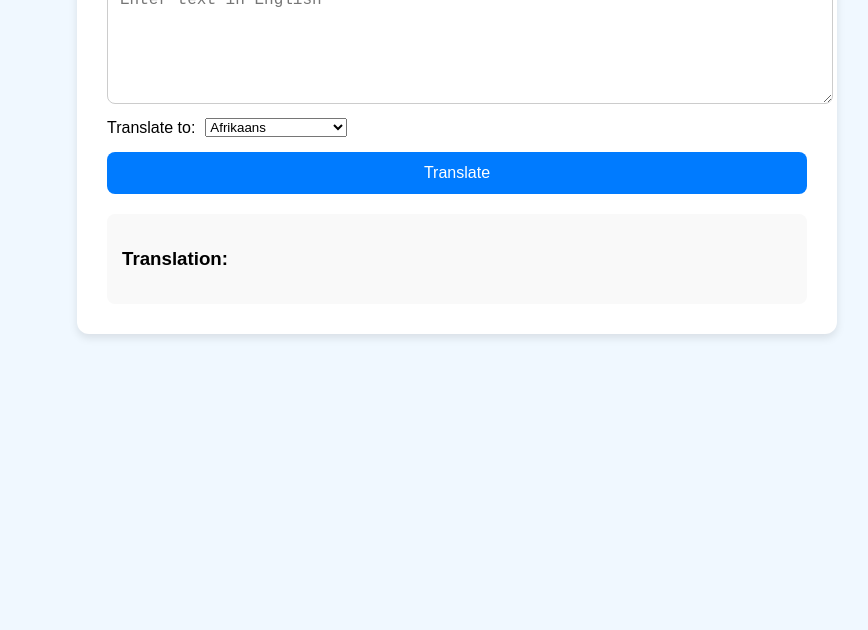
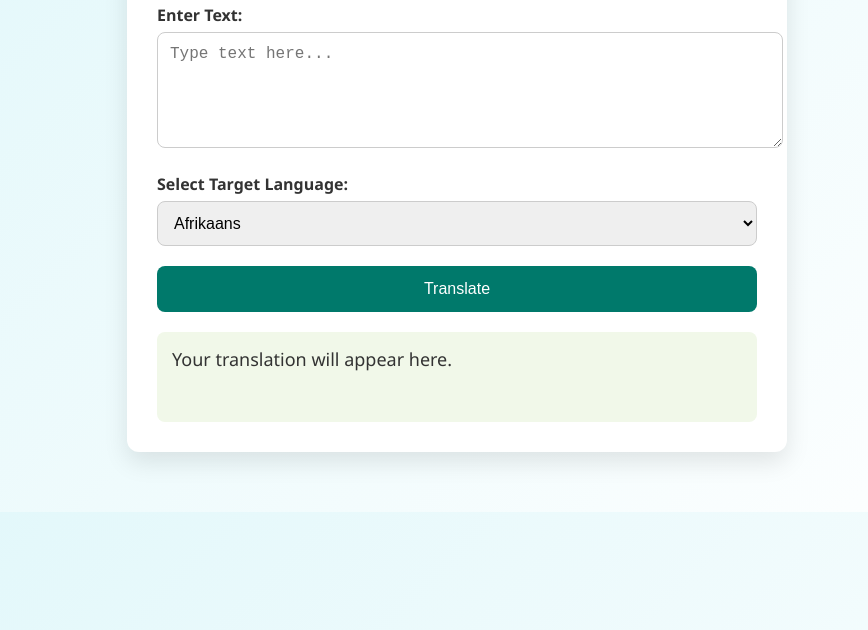
Before and after one commit to David-Ikejiaku60/bilingual-translation-app, a plain HTML site: page index.html in a window 1280 px wide. Shown: the part 170-800 px from the top of the page, without its empty margins (183-1051 px from the left). Drawn offline with Linux system fonts and the light colour scheme.

Commit message:
Polished UI with new styling

```diff
--- a/index.html
+++ b/index.html
@@ -8,13 +8,12 @@
 </head>
 <body>
   <div class="container">
-    <h1>Bilingual Translation App</h1>
+    <h1>Bilingual Translator</h1>
 
-    <div class="translator-box">
-      <textarea id="sourceText" placeholder="Enter text in English"></textarea>
+    <label for="sourceText">Enter Text:</label>
+    <textarea id="sourceText" rows="5" placeholder="Type text here..."></textarea>
 
-      <div class="language-select">
-        <label for="targetLang">Translate to:</label>
+    <label for="targetLang">Select Target Language:</label>
     <select id="targetLang">
       <option value="af">Afrikaans</option>
       <option value="ar">Arabic</option>
@@ -55,15 +54,10 @@
       <option value="uk">Ukrainian</option>
       <option value="vi">Vietnamese</option>
     </select>
-      </div>
 
     <button onclick="translateText()">Translate</button>
 
-      <div class="result-box">
-        <h3>Translation:</h3>
-        <p id="translatedText"></p>
-      </div>
-    </div>
+    <div id="translatedText">Your translation will appear here.</div>
   </div>
 
   <script src="script.js"></script>
--- a/style.css
+++ b/style.css
@@ -1,61 +1,65 @@
 body {
-  font-family: Arial, sans-serif;
-  background: #f0f8ff;
+  font-family: 'Segoe UI', Tahoma, Geneva, Verdana, sans-serif;
+  background: linear-gradient(135deg, #e0f7fa, #ffffff);
   margin: 0;
   padding: 0;
+  color: #333;
 }
 
 .container {
-  width: 90%;
-  max-width: 700px;
-  margin: 40px auto;
-  background: #fff;
+  max-width: 600px;
+  margin: 60px auto;
   padding: 30px;
+  background: white;
+  box-shadow: 0 10px 25px rgba(0, 0, 0, 0.1);
   border-radius: 12px;
-  box-shadow: 0 4px 8px rgba(0,0,0,0.1);
 }
 
 h1 {
   text-align: center;
+  color: #00796b;
   margin-bottom: 20px;
 }
 
-.translator-box textarea {
-  width: 100%;
-  height: 100px;
-  padding: 12px;
-  font-size: 16px;
-  margin-bottom: 10px;
-  border-radius: 8px;
-  border: 1px solid #ccc;
+label {
+  display: block;
+  margin-bottom: 6px;
+  font-weight: bold;
 }
 
-.language-select {
-  display: flex;
-  align-items: center;
-  gap: 10px;
-  margin-bottom: 15px;
+textarea,
+select {
+  width: 100%;
+  padding: 12px;
+  margin-bottom: 20px;
+  border: 1px solid #ccc;
+  border-radius: 8px;
+  resize: vertical;
+  font-size: 16px;
 }
 
 button {
-  display: block;
   width: 100%;
-  padding: 12px;
-  background-color: #007bff;
+  background-color: #00796b;
   color: white;
+  border: none;
+  padding: 14px;
   font-size: 16px;
-  border: none;
   border-radius: 8px;
   cursor: pointer;
+  transition: background-color 0.3s ease;
 }
 
 button:hover {
-  background-color: #0056b3;
+  background-color: #004d40;
 }
 
-.result-box {
+#translatedText {
   margin-top: 20px;
-  background: #f9f9f9;
+  background: #f1f8e9;
   padding: 15px;
   border-radius: 8px;
+  font-size: 18px;
+  min-height: 60px;
+  white-space: pre-wrap;
 }
```
Lines whose indentation alone changed are shown as unchanged.
